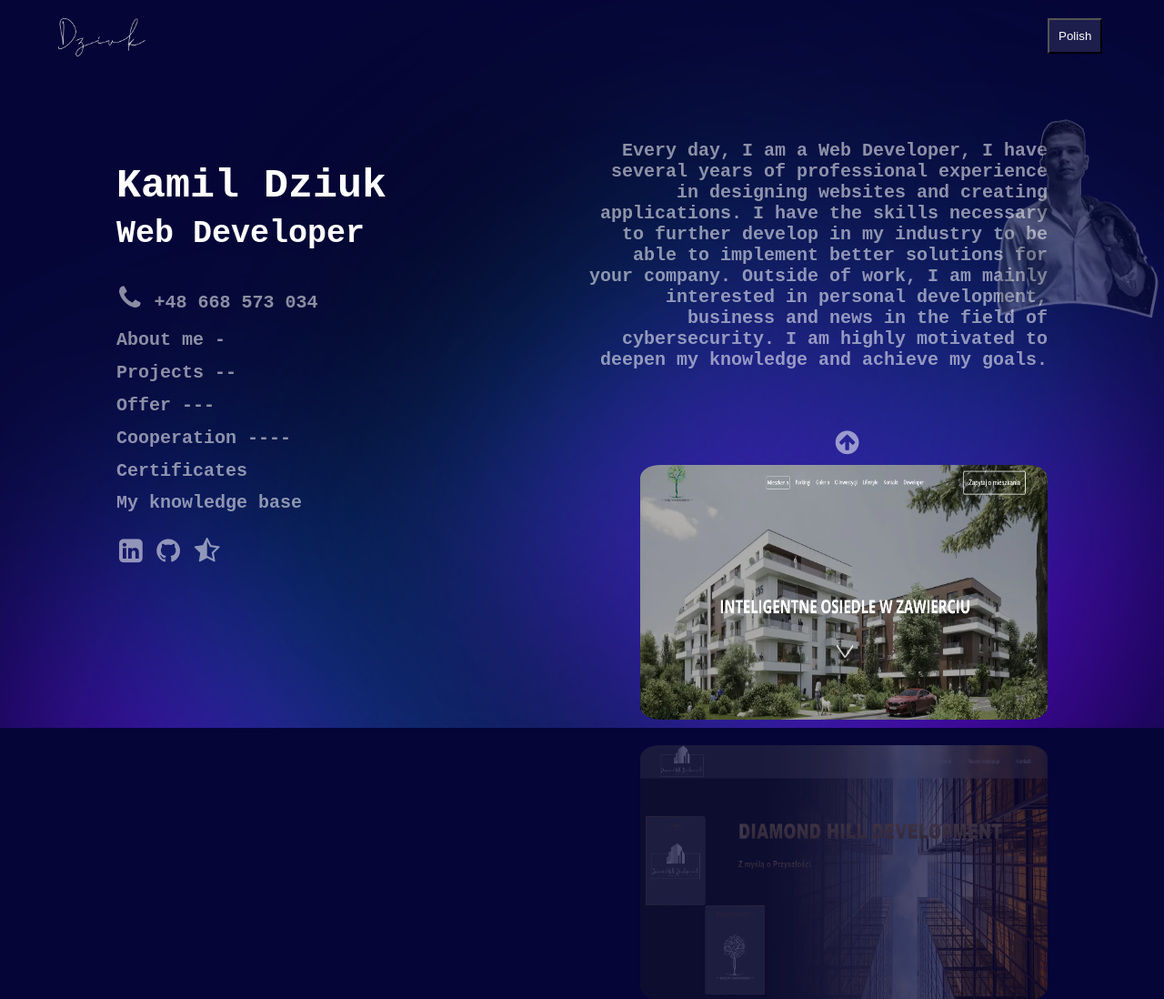
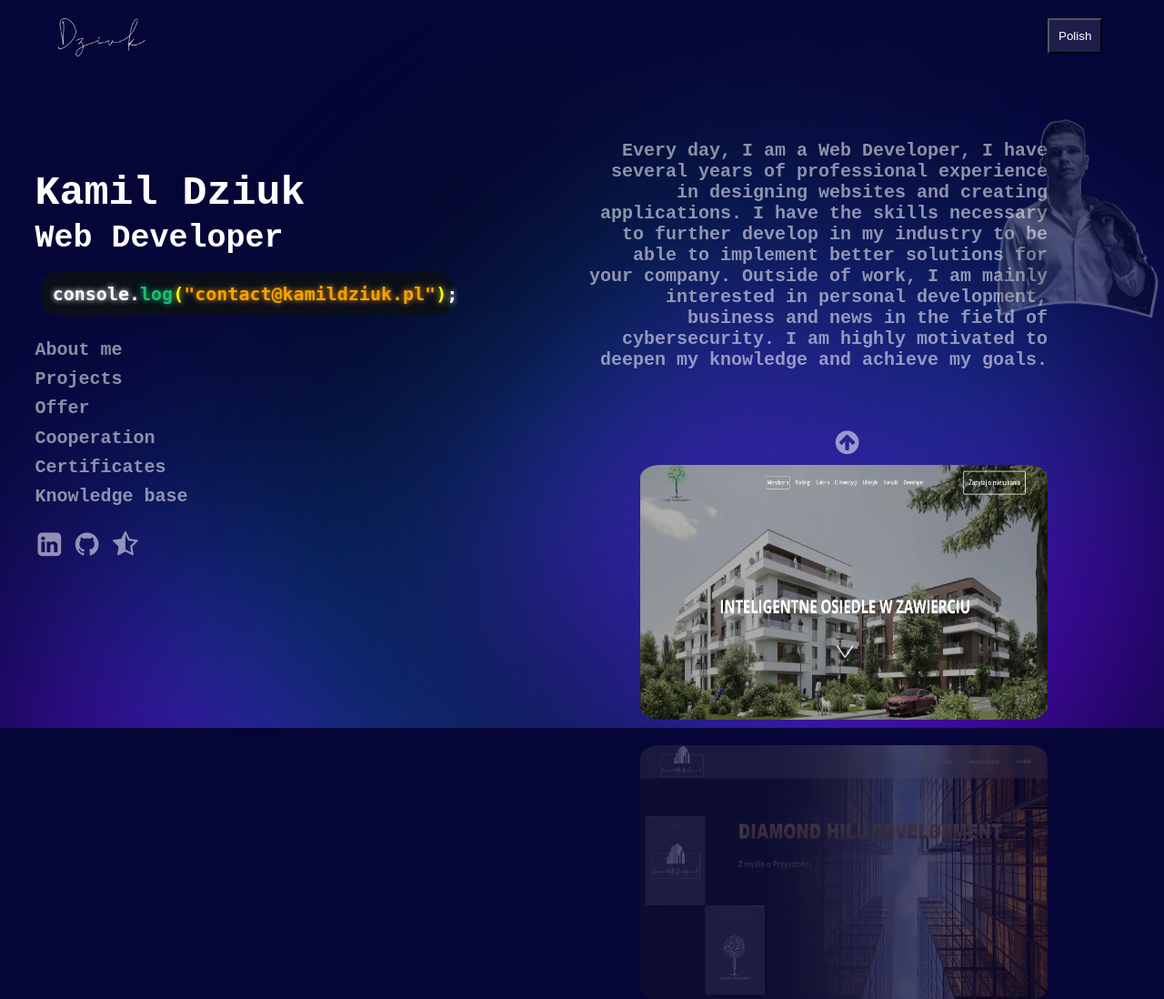
Before and after one commit to KamilDziuk/kamildziuk.github.io, a PHP site: page / in a window 1280 px wide. Shown: the top 1098 px of the page at 91% size. Run offline with PHP 8.4, Linux system fonts and the light colour scheme.

Commit message:
Added 3D movement animation of the entire left bar (files: effect 3D.js, affect3D.css). Added animation of the text that is being clicked in the left main bar (slider.js)

```diff
--- /dev/null
+++ b/css/effect3D.css
@@ -0,0 +1,249 @@
+
+
+
+
+
+#head
+{
+
+    position: fixed;
+    left: 2%;
+    top: 20%;
+
+
+padding: 1%;
+background: rgba(0, 0, 0, 0);
+transform-style: preserve-3d;
+z-index: 1 ;
+transform:
+
+perspective(5000px)
+
+rotateX(var(--rotateX))
+rotateY(var(--rotateY))
+
+}
+
+#propertyContent
+{
+
+  margin-bottom: 2%;
+  margin-top: 2%;
+    overflow: hidden;
+
+}
+
+.property
+{
+    position: absolute;
+
+  height: 200px;
+
+  transition: transform 3s ease, opacity 0.3s ease;
+}
+
+#head::before,
+#head::after
+{
+    content: "";
+    position: fixed;
+    border-radius: inherit;
+}
+
+
+
+#head::after
+{
+    inset: -1rem;
+    background: rgba(0, 0, 0, 0);
+     transform: translateZ(-50px);
+
+
+}
+
+
+
+
+
+:root{
+
+
+    --white: hsl(0, 0%, 100%);
+    --green:hsl(153, 77%, 42%);
+ --yellow:hsl(59, 100%, 49%);
+    --orange:hsl(39, 100%, 49%);
+}
+
+
+pre
+{
+--log: var(--green);
+--console: var(--white);
+--colon: var(--white);
+--bracket: var(--yellow);
+--property: var(--orange);
+--quotationMarks: var(--orange);
+font-size: 20px;
+font-weight: bold;
+
+background: hsla(221, 44%, 7%, 0);
+padding: 10px;
+margin-bottom: 2%;
+margin-top: 2%;
+margin-left: 2%;
+margin-right: 2%;
+border-radius: 1rem;
+position: relative;
+transform-style: preserve-3d;
+z-index: 998;
+transform:
+
+perspective(5000px)
+
+rotateX(var(--rotateX))
+rotateY(var(--rotateY))
+
+}
+
+.log
+{
+color: var(--log);
+}
+
+.colon
+{
+    color: var(--colon);
+}
+.quotationMarks
+{
+    color: var(--quotationMarks);
+}
+.bracket
+{
+    color: var(--bracket);
+}
+
+.property
+{
+    color: var(--property);
+}
+.console
+{
+    color: var(--console);
+}
+
+pre > *
+{
+text-shadow: 0 0 0.3em currentColor;
+}
+
+pre::before,
+pre::after
+{
+    content: "";
+    position: absolute;
+    border-radius: inherit;
+}
+
+
+/* gradient thingy */
+pre::after
+{
+    inset: -2px;
+    background: hsl(222, 45%, 7%);
+     transform: translateZ(-50px);
+
+}
+
+/* pre::before
+{
+    inset: 0.75rem;
+    background: black;
+     transform: translateZ(-49px);
+     filter: blur(15px);
+     opacity: 0.5;
+
+} */
+
+
+
+
+
+
+
+
+
+
+
+
+
+
+
+
+
+
+
+
+@media screen and (max-width: 1150px) {
+     pre
+    {
+        position: relative;
+        left: 50%;
+        transform: translateX(-50%);
+        width: 57%;
+        text-align: center;
+        margin: 0px 0;
+        margin-bottom: 6.5%;
+        margin-top: 6.5%;
+    }
+
+    #head
+    {
+        position: relative;
+        left: 50%;
+        transform: translateX(-50%);
+        width: 97%;
+        text-align: center;
+        margin: 0px 0;
+        margin-bottom: 6.5%;
+        margin-top: 6.5%;
+    }
+
+
+    #head::after
+{
+
+    background: rgba(0, 0, 0, 0);
+
+
+}
+}
+@media screen and (max-width: 700px) {
+
+    pre
+    {
+        font-size: 15px;
+        width: 70%;
+
+    }
+}
+
+
+@media screen and (max-width: 500px) {
+
+    pre
+    {
+        font-size: 12px;
+        width: 78%;
+    }
+}
+
+
+@media screen and (max-width: 300px) {
+
+    pre
+    {
+        font-size: 10px;
+        width: 90%;
+    }
+}
--- a/css/style.css
+++ b/css/style.css
@@ -134,13 +134,6 @@ left: 5%;
 
 
 /* head section start */
-#head {
-    position: fixed;
-    left: 10%;
-    top: 20%;
-    width: 50%;
-    z-index: 1;
-}
 
 h1 {
     font-size: 45px;
@@ -161,7 +154,7 @@ h3 {
     display: flex;
     font-size: 17px;
     padding-top: 5%;
-    z-index: 999;
+    z-index: 994;
 }
 
 
@@ -182,11 +175,8 @@ color: #ffffff;
 {
   font-size: 20px;
   color: #ffffff;
-    text-shadow:
-        0 0 7px #fff,
-        0 0 10px #fff,
-        0 0 21px #fff,
-        0 0 42px rgb(255, 255, 255);
+  text-shadow: 0 0 0.3em currentColor;
+
 }
 /* me image */
 .meImage
@@ -302,6 +292,9 @@ font-weight: 600;
 
 }
 
+
+
+
 .aboutMeTextHead  {
     font-size: 20px !important;
 
@@ -315,11 +308,8 @@ font-weight: 600;
 
 .fa:hover {
   color: #ffffff;
-  text-shadow:
-      0 0 7px #fff,
-      0 0 10px #fff,
-      0 0 21px #fff,
-      0 0 42px rgb(255, 255, 255);
+  text-shadow: 0 0 0.3em currentColor;
+
     font-size: 35px;
 }
 
@@ -454,11 +444,7 @@ margin-bottom: 5px;
 .offerTitleText:hover
 {
   color: #ffffff;
-  text-shadow:
-      0 0 7px #fff,
-      0 0 10px #fff,
-      0 0 21px #fff,
-      0 0 42px rgb(255, 255, 255);
+  text-shadow: 0 0 0.3em currentColor;
 }
 
 #offerTextMenu:hover, #cooperationTextMenu:hover, #GitHubRESTAPI:hover
@@ -529,10 +515,6 @@ display: none;
 
 
 
-  .consoleLogPosition
-  {
-
-  }
 
 
 
@@ -661,7 +643,7 @@ margin-top: -12%;
   z-index: 0;
 }
 
-  #head,
+
     #aboutMe,
     #offer,
     #portfolio,
@@ -675,6 +657,7 @@ margin-top: -12%;
         margin: 0px 0;
         margin-bottom: 6.5%;
         margin-top: 6.5%;
+
     }
 
     #cooperation
--- a/index.html
+++ b/index.html
@@ -8,12 +8,14 @@
   <script src="/js/script.js" defer></script>
   <script src="/js/gitApi.js" defer></script>
   <script src="/js/translator.js" defer></script>
-  <script src="/js/sliderPortfolio.js" defer></script>
+  <script src="/js/slider.js" defer></script>
+  <script src="/js/effect3D.js" defer></script>
   <link rel="stylesheet" href="https://cdnjs.cloudflare.com/ajax/libs/font-awesome/4.7.0/css/font-awesome.min.css">
   <link rel="icon" type="image/jpg" href="image/kdlb.jpg">
 
   <link rel="stylesheet" type="text/css" href="/css/translator.css">
 <link rel="stylesheet" type="text/css" href="/css/style.css">
+<link rel="stylesheet" type="text/css" href="/css/effect3D.css">
  </head>
  <body>
 
@@ -51,22 +53,17 @@
 </div>
 <!-- bar end -->
 <!-- head section start-->
+
+
 <section id="head">
 
-
+<div id="effect3D" >
 <h1>Kamil Dziuk</h1>
 <h2>Web Developer</h2>
-<div class="consoleLogPosition">
-
-<h3 class="consoleLog">
-  I'm coding your ideas for online success.
-</h3>
-<h3 class="consoleLog">
-  <a href="mailto:contact@kamildziuk.pl"><i class="fa fa-envelope-o"></i> contact@kamildziuk.pl</a>
-</h3>
-<h3 class="consoleLog">
-  <a  href=""onclick="window.location.href='tel:668573034'" > <i class="fa fa-phone"></i> +48 668 573 034</a>
-</h3>
+<div id="propertyContent">
+<pre  class="language-css" tabindex="0">
+<code class="language-css"><span class="token console">console.</span><span class="token log">log</span><span class="token bracket">(</span><span class="token quotationMarks">"</span><span class="token property">contact@kamildziuk.pl</span><span class="token property">   +48 668 573 034</span><span class="token quotationMarks">                     "</span><span class="token bracket">)</span><span class="token colon">;</span></code></pre>
+</div>
 
 <div class="sectionOptions">
   <a href="#aboutMePosition"><h3 class="aboutMeText"></h3></a>
@@ -82,6 +79,7 @@
 <a target="_blank"  href="https://www.linkedin.com/in/kamil-dziuk-1b02201b3/"><i class="fa fa-linkedin-square"></i></a>
 <a target="_blank"  href="https://github.com/KamilDziuk"><i class="fa fa-github"></i></a>
 <a target="_blank"   href="https://www.google.com/maps/place/Kamil+Dziuk+-+Websites+%26+applications/@50.2536698,19.0125154,17z/data=!4m8!3m7!1s0x4716cff7d21f6e77:0xd1b0c84f69b3558d!8m2!3d50.2536664!4d19.0150903!9m1!1b1!16s%2Fg%2F11tnnqn8z9?authuser=0&entry=ttu"><i class="fa fa-star-half-o"></i></a>
+</div>
 </section>
 <!-- head section end-->
 
@@ -108,11 +106,12 @@
 
 <a target="_blank"  href="https://github.com/KamilDziuk/parkpaderewskiego"><img class="portfolioImage" src="/image/pp.webp"></a>
 <a  target="_blank" href="https://github.com/KamilDziuk/diamond-hill"><img class="portfolioImage"  src="/image/dhd.webp"></a>
-  <a target="_blank"  href="https://github.com/KamilDziuk/degensquad"><img class="portfolioImage"  src="/image/dgs.webp"></a>
-    <a  target="_blank"  href="https://github.com/KamilDziuk/kamildziuk.github.io"><img class="portfolioImage"  src="/image/kd.webp"></a>
-      <a target="_blank"  href="https://github.com/KamilDziuk/nakamotogcartel"><img class="portfolioImage"  src="/image/nc.webp"></a>
-        <a target="_blank"  href="https://github.com/KamilDziuk/hollaPola_restaurant_page"><img class="portfolioImage"  src="/image/hp.webp"></a>
-        <a target="_blank"  href="https://kancelariakrzysztofkot.pl/"><img class="portfolioImage"  src="/image/kkk.webp"></a>
+<a target="_blank"  href="https://github.com/KamilDziuk/degensquad"><img class="portfolioImage"  src="/image/dgs.webp"></a>
+<a target="_blank"  href="https://emplaza.pl/"><img class="portfolioImage"  src="/image/em.webp"></a>
+<a  target="_blank"  href="https://github.com/KamilDziuk/kamildziuk.github.io"><img class="portfolioImage"  src="/image/kd.webp"></a>
+<a target="_blank"  href="https://github.com/KamilDziuk/nakamotogcartel"><img class="portfolioImage"  src="/image/nc.webp"></a>
+<a target="_blank"  href="https://github.com/KamilDziuk/hollaPola_restaurant_page"><img class="portfolioImage"  src="/image/hp.webp"></a>
+<a target="_blank"  href="https://kancelariakrzysztofkot.pl/"><img class="portfolioImage"  src="/image/kkk.webp"></a>
         <img class="portfolioImage"  src="/image/ct.webp">
         <img class="portfolioImage"  src="/image/db.webp">
         <img class="portfolioImage"  src="/image/gb.webp">
--- /dev/null
+++ b/js/effect3D.js
@@ -0,0 +1,24 @@
+const effect3D = document.querySelector("#head");
+
+document.addEventListener("mousemove",(e) =>
+{
+    rotateElement(e,effect3D);
+})
+
+function rotateElement(event, element)
+{
+    const x =  event.clientX;
+    const y =  event.clientY;
+
+    const middleX = window.innerWidth / 2;
+    const middleY = window.innerHeight / 2;
+
+    const pozytionX = ((x - middleX)/ middleX) * 5;
+    const pozytionY = ((y - middleY)/ middleY) * 10;
+
+
+    element.style.setProperty('--rotateX', - 1* pozytionX + "deg")
+
+    element.style.setProperty('--rotateY', - 1* pozytionY + "deg")
+
+};
--- a/js/script.js
+++ b/js/script.js
@@ -99,33 +99,6 @@ let scrollMenuResult = new ScrollMenu();
 scrollMenuResult.aboutMeText();
 
 
-// header carousel start
-let number = 0;
-let consoleLog = document.querySelectorAll('.consoleLog');
-function headerCarousel(){
-
-
-for(let i = 0; i< consoleLog.length; i++)
-{
-    consoleLog[i].style.display = 'none';
-}
-    number ++;
-if(number > consoleLog.length)
-{
-    number = +1;
-}
-consoleLog[number -1].style.display = 'block';
-setTimeout(headerCarousel,3000);
-
-
-
-};
-
-headerCarousel(number);
-
-
-
-// header carousel end
 
 // Bar and bar icone start
 
--- a/js/sliderPortfolio.js
+++ b/js/slider.js
@@ -36,3 +36,46 @@ gallery(numbers);
 });
 
 gallery(numbers);
+
+
+
+
+
+
+
+
+
+
+
+
+
+
+
+
+
+
+let property = document.querySelectorAll('.property');
+
+
+let propertyNumbers = 0;
+
+function  propertyText(index)
+{
+    property.forEach((item, i) => {
+        item.style.transform = `translateY(${(i - index)* 110}%)`;
+        item.style.opacity = i  === index ? 1: 0.3;
+    });
+
+
+};
+
+setInterval( () =>
+{
+    propertyNumbers = (propertyNumbers < property.length -1) ?  propertyNumbers +1:0;
+    propertyText(propertyNumbers);
+
+},5000)
+
+
+
+propertyText(propertyNumbers);
```
Also changed, not shown: js/translator.js (+19 -19 lines), image/em.webp (added).
